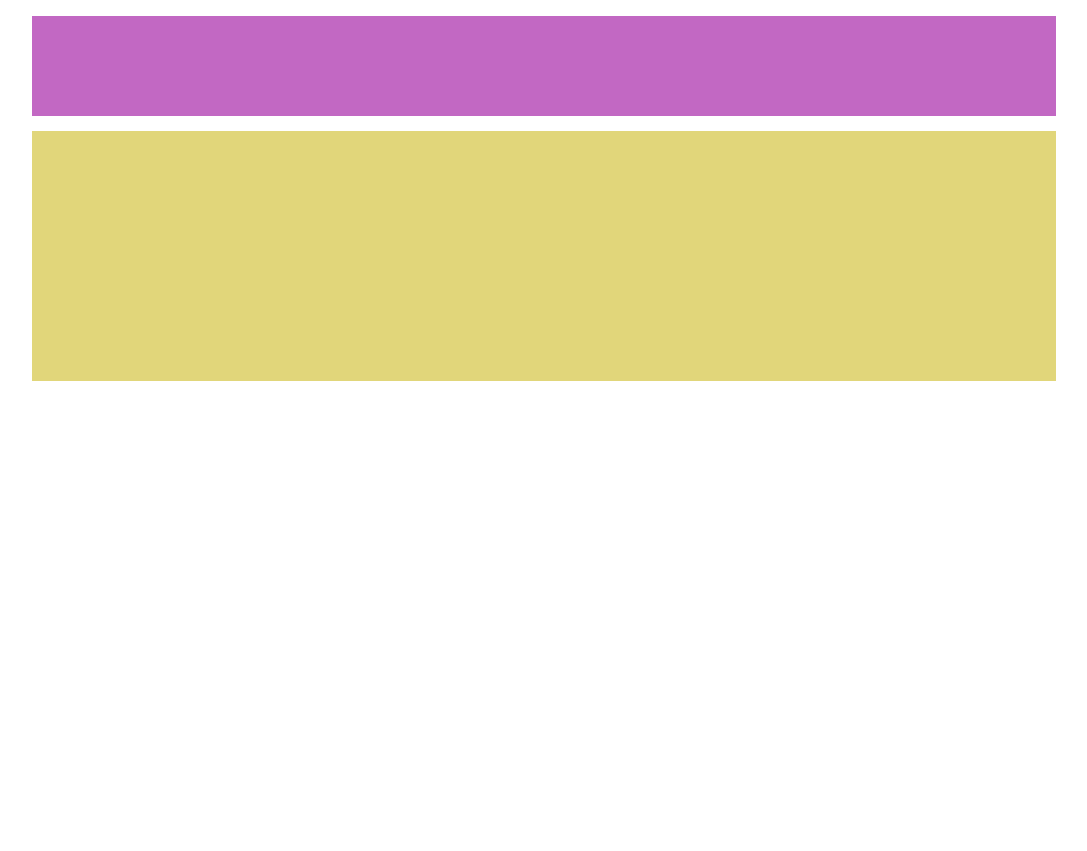
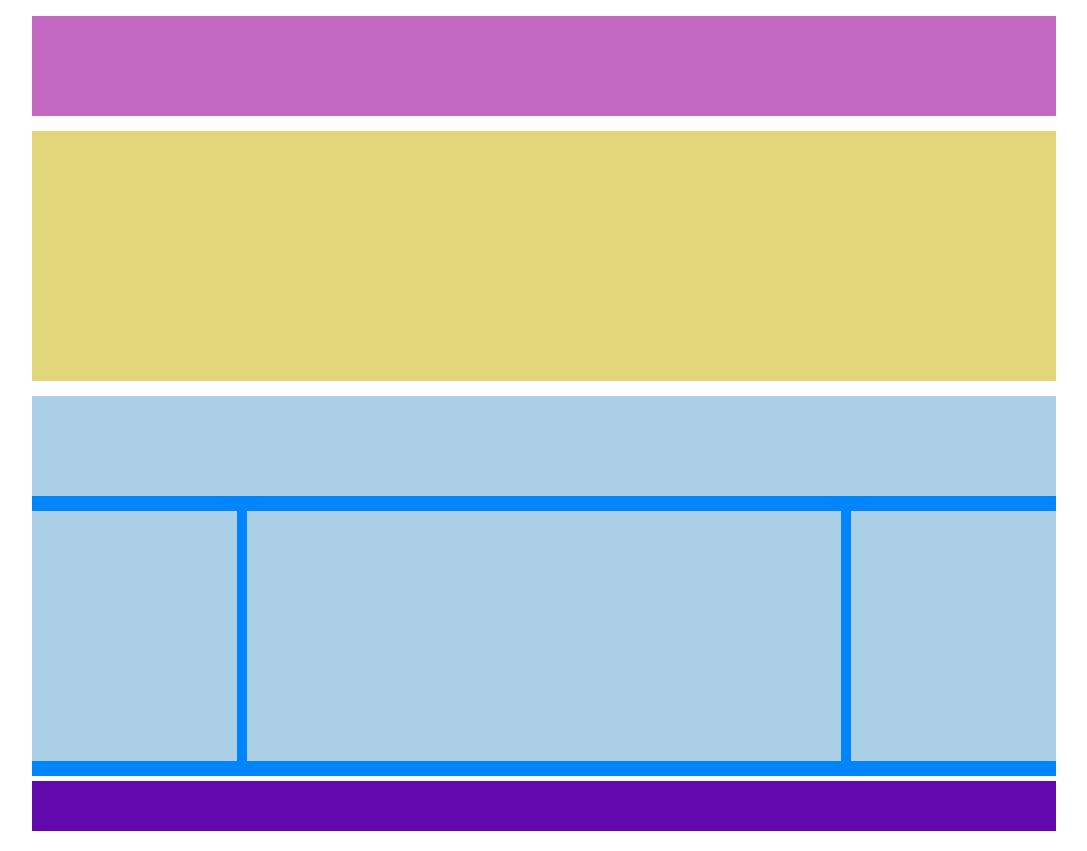
Before and after one commit to Paparellav/htmlcss-struttura-wp, a plain HTML site: page index.html in a window 1280 px wide. Shown: the whole page, without its empty margins (96-1183 px from the left). Before the commit the page ends 800 px from the top, so only its background shows below. Drawn offline with Linux system fonts and the light colour scheme.

Commit message:
layout terminato

```diff
--- a/css/style.css
+++ b/css/style.css
@@ -31,3 +31,41 @@
     height: 250px;
     background-color: #e1d67a;
 }
+
+.m-azure {
+    /* border: 1px solid blue; */
+    width: 100%;
+    height: 100%;
+    background-color: #0085fd;
+}
+
+.superior-div {
+    width: 100%;
+    height: 100px;
+    background-color: #abcfe7;
+}
+
+.col {
+    float: left;
+}
+
+.l-r-float {
+    width: 20%;
+    height: 250px;
+    background-color: #abcfe7;
+}
+
+.center-float {
+    width: calc(60% - 20px);
+    height: 250px;
+    background-color: #abcfe7;
+    margin: 15px 10px;
+}
+
+.footer {
+    display: inline-block;
+    width: 100%;
+    height: 50px;
+    background-color: #6109ad;
+    margin-top: 5px;
+}
--- a/index.html
+++ b/index.html
@@ -26,33 +26,41 @@
         </div>
 
         <!-- layout a 3 colonne e div superiore -->
-        <main>
+        <main class="clearfix">
+            <div class="m-azure clearfix">
                 <!-- div superiore -->
-            <div class="superior-div">
+                <div class="superior-div m-top">
 
                 </div>
 
 
                 <!-- layout -->
-            <div class="left-float col">
+                <div class="l-r-float col m-top">
 
                 </div>
 
 
 
-            <div class="center-float col">
+                <div class="center-float col m-top">
 
                 </div>
 
 
 
-            <div class="right-float col">
+                <div class="l-r-float col m-top">
 
                 </div>
 
-
+            </div>
 
         </main>
+
+        <!-- footer -->
+        <footer>
+            <div class="footer m-top">
+
+            </div>
+        </footer>
 
     </div>
 
```
Lines whose indentation alone changed are shown as unchanged.
